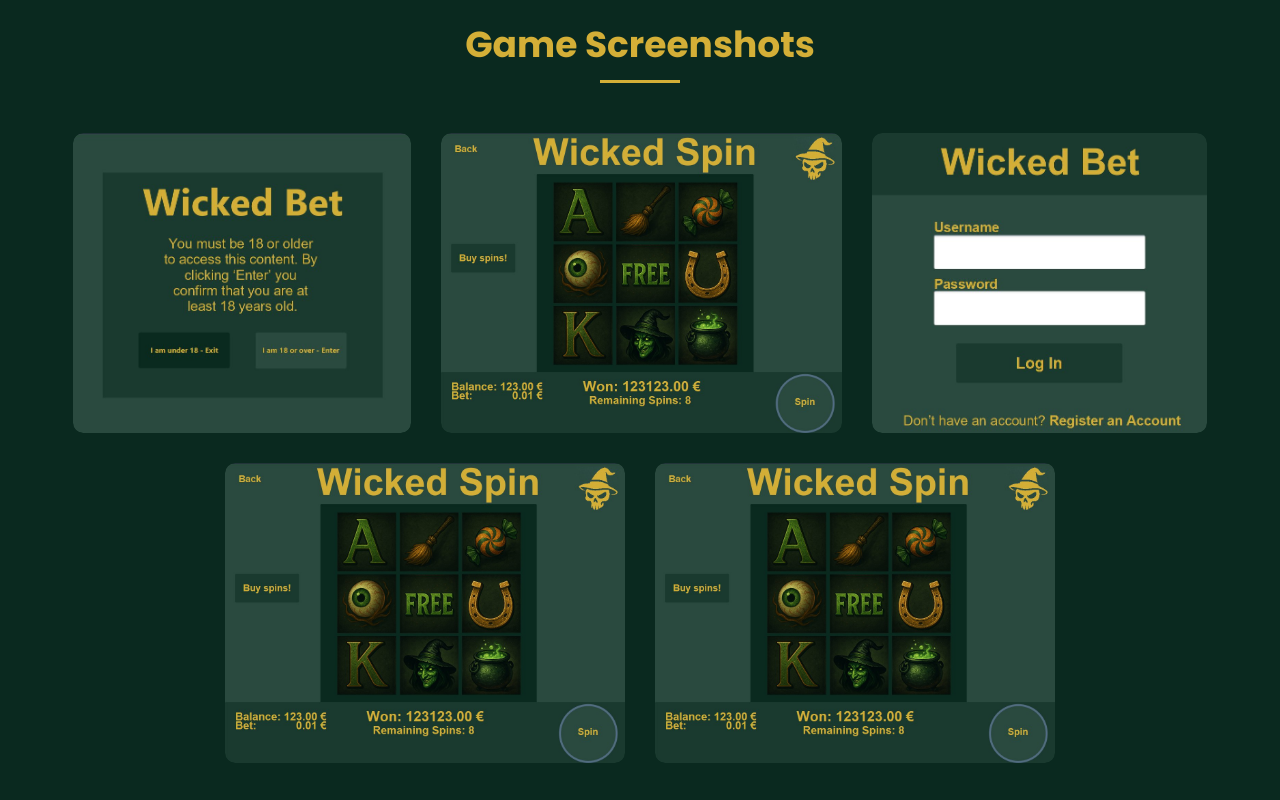
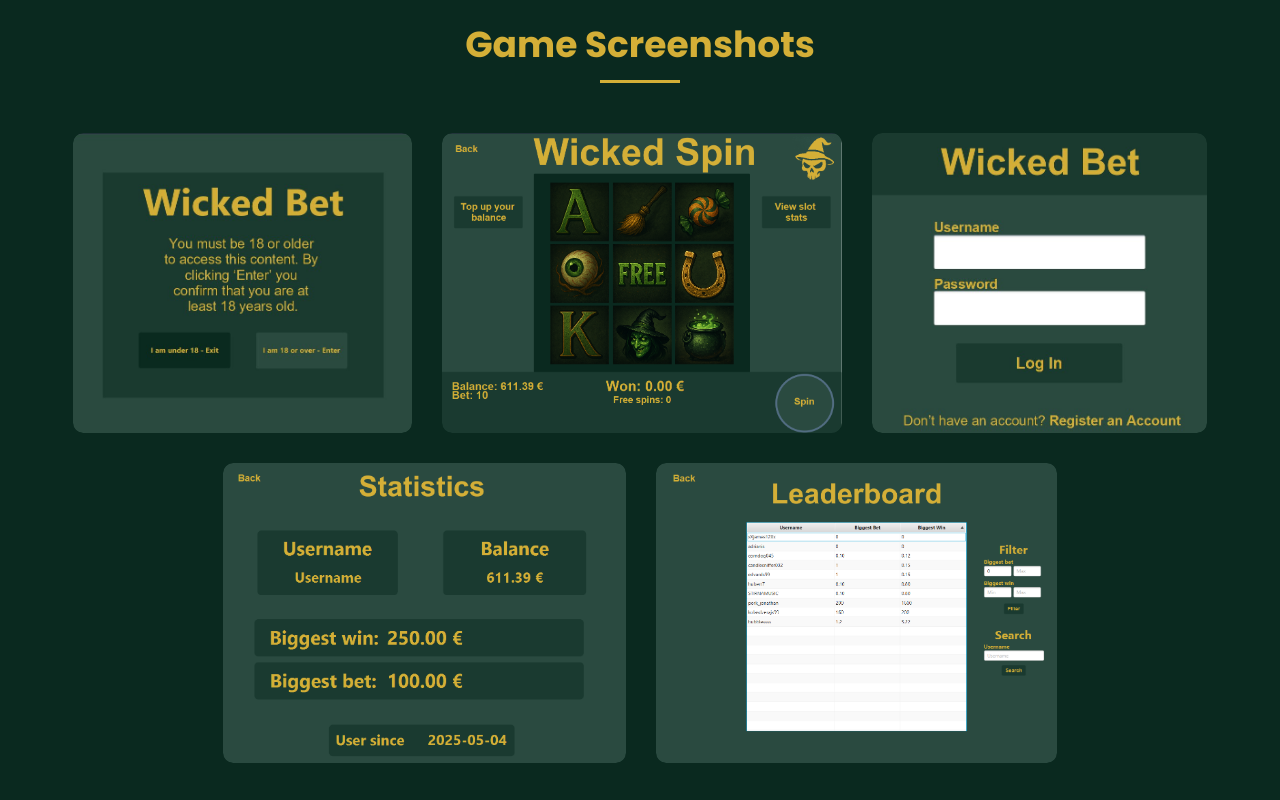
Before and after one commit to 23DP1NKris/Wicked_Bet_website, a plain HTML site: page index.html in a window 1280 px wide. Shown: the part 2160-2960 px from the top of the page. Drawn offline with Linux system fonts and the light colour scheme.

Commit message:
Added the missing screenshots.

```diff
--- a/index.html
+++ b/index.html
@@ -76,11 +76,11 @@
     <section id="screenshots" class="screenshots-section">
         <h2 class="section-title">Game Screenshots</h2>
         <div class="screenshot-gallery">
-            <div class="screenshot"><img src="src/images/18or.jpg" alt="Screenshot 1"></div>
-            <div class="screenshot"><img src="src/images/apratas.jpg" alt="Screenshot 2"></div>
-            <div class="screenshot"><img src="src/images/logins.jpg" alt="Screenshot 3"></div>
-            <div class="screenshot"><img src="src/images/apratas.jpg" alt="Screenshot 4"></div>
-            <div class="screenshot"><img src="src/images/apratas.jpg" alt="Screenshot 5"></div>
+            <div class="screenshot"><img src="src/images/start.jpg" alt="Screenshot of the start page"></div>
+            <div class="screenshot"><img src="src/images/slots.png" alt="Screenshot of the slots page"></div>
+            <div class="screenshot"><img src="src/images/login.jpg" alt="Screenshot of the login page"></div>
+            <div class="screenshot"><img src="src/images/stats.png" alt="Screenshot of the stats page"></div>
+            <div class="screenshot"><img src="src/images/leaderboard.png" alt="Screenshot of the leaderboard page"></div>
         </div>
     </section>
 
--- a/src/scripts/download.js
+++ b/src/scripts/download.js
@@ -48,7 +48,7 @@ document.querySelector('.download-btn').addEventListener('click', () => {
     }
 
     const closeBtn = document.createElement('button')
-    closeBtn.textContent = '×'
+    closeBtn.textContent = 'x'
     closeBtn.style.position = 'absolute'
     closeBtn.style.top = '10px'
     closeBtn.style.right = '20px'
```
Also changed, not shown: src/images/apratas.jpg (deleted), src/images/leaderboard.png (added), src/images/login.jpg (renamed from src/images/logins.jpg), src/images/slots.png (added), src/images/start.jpg (renamed from src/images/18or.jpg), src/images/stats.png (added), 1 other file.
